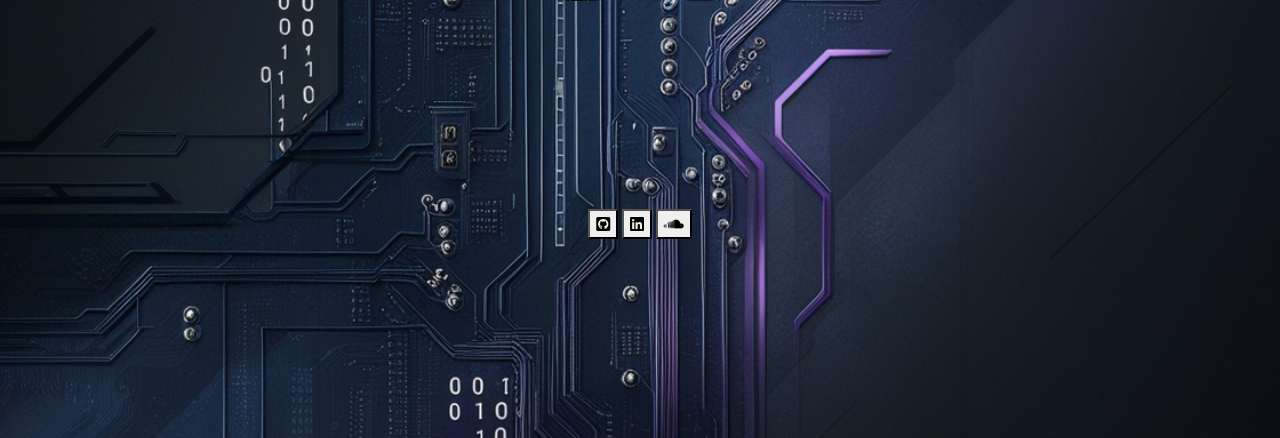
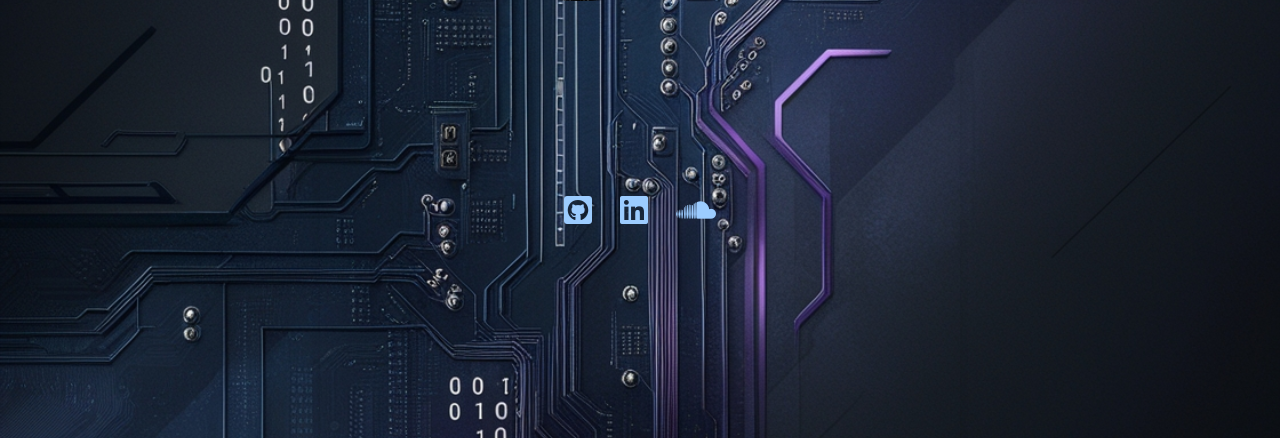
Before and after one commit to OpusMag/magnuslyngra.no, a PHP site: page /index.html in a window 1280 px wide. Shown: the part 548-986 px from the top of the page. Run offline with PHP 8.4, Linux system fonts and the light colour scheme; some libraries are stand-ins or nearby versions.

Commit message:
Tried to fix mastfoot bug, still haven't figured it out

```diff
--- a/www/cover.css
+++ b/www/cover.css
@@ -69,6 +69,7 @@ hr {
   margin-bottom: 1.875rem;
   background: linear-gradient(to bottom, var(--main-bg-color), #000);
   border-radius: var(--border-radius);
+  border: 1px solid #ddd;
 }
 
 /* Header container */
@@ -77,6 +78,26 @@ hr {
   display: flex;
   align-items: center;
   margin-left: var(--spacing-medium);
+}
+
+/* Footer button container */
+.footer-button-container {
+  display: flex;
+  justify-content: center;
+  align-items: center;
+}
+
+/* Footer buttons */
+.footer-button {
+  margin: 0 0.5rem; /* Add margin between buttons */
+}
+
+.footer-button button {
+  font-size: 2rem; /* Adjust icon size */
+  background: none;
+  border: none;
+  color: inherit;
+  cursor: pointer;
 }
 
 h2 {
@@ -291,11 +312,6 @@ p {
   height: 100%;
   max-width: 100%;
   max-height: 100%;
-}
-
-.cover-blogpost {
-  border: 1px solid #ddd;
-  border-radius: var(--border-radius);
 }
 
 /* PDF container */
@@ -536,7 +552,7 @@ p {
   font-family: var(--font-family-sans);
   font-weight: 400;
   margin-top: var(--spacing-medium);
-  height: 2.7rem;
+  height: auto; /* Adjust height to auto */
   position: fixed;
   bottom: 0;
   left: 50%;
@@ -544,4 +560,6 @@ p {
   width: 100vw;
   z-index: 1000;
   border-radius: var(--border-radius);
+  padding: 1rem; /* Add padding to ensure content fits */
+  box-sizing: border-box; /* Ensure padding is included in height */
 }
--- a/www/prosjekter.html
+++ b/www/prosjekter.html
@@ -56,6 +56,7 @@
           </div>
         </main>
       </div>
+    </div>
     <footer class="mastfoot mt-auto">
       <div class="footer-button-container">
         <a href="https://github.com/OpusMag" class="footer-button">
```
Lines whose indentation alone changed are shown as unchanged.
